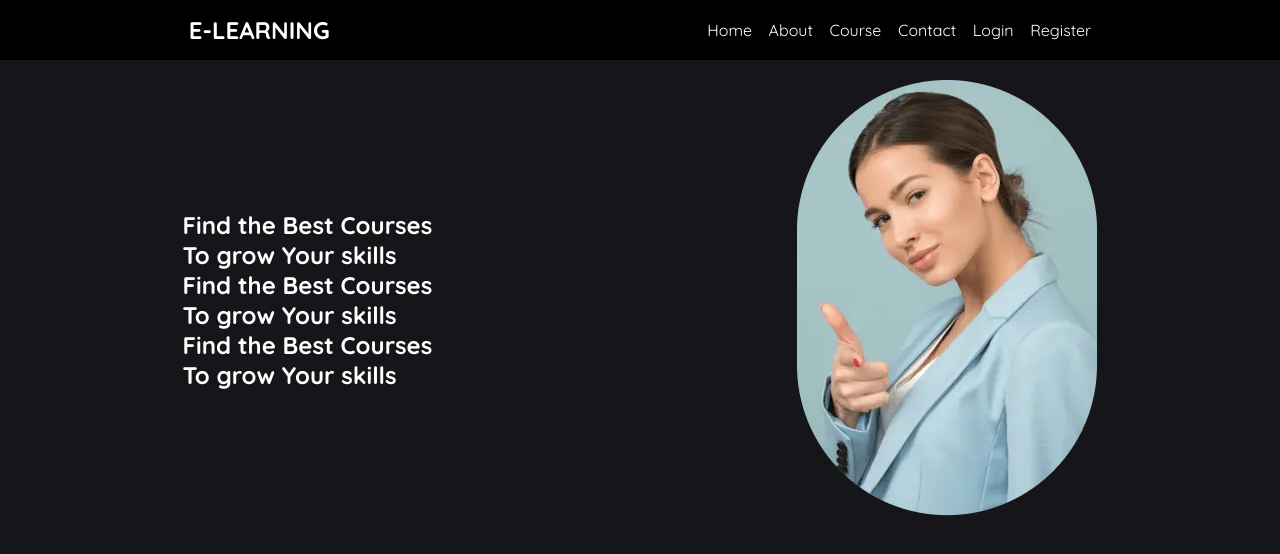
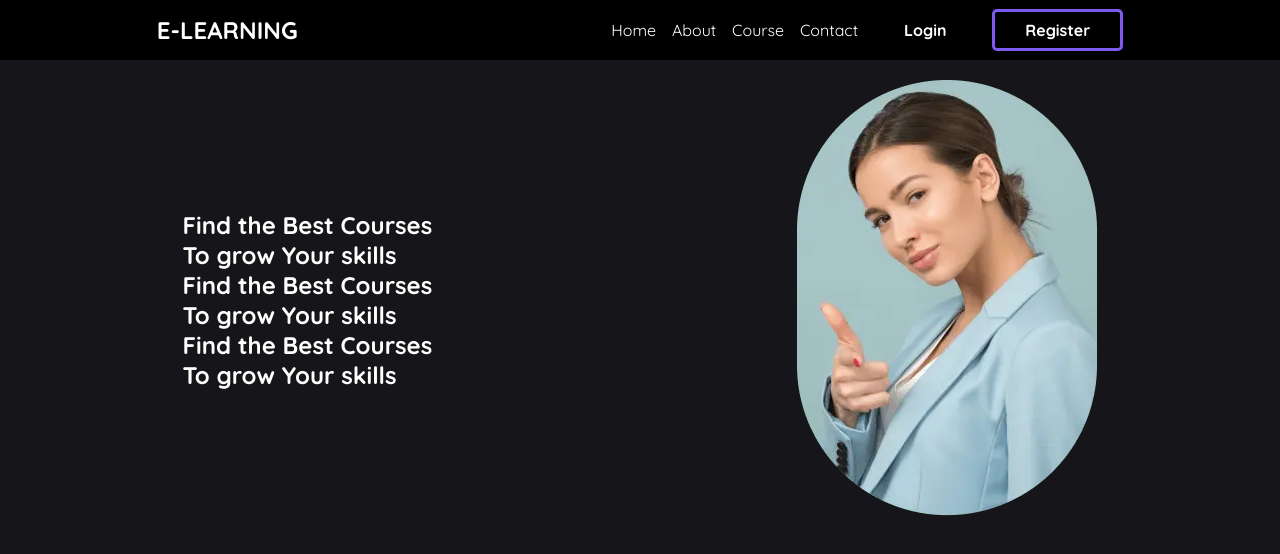
Before and after one commit to Rachmannh/e-learning, a plain HTML site: page index.html in a window 1280 px wide. Drawn offline with Linux system fonts and the light colour scheme.

Commit message:
mengubah nav dan hero

```diff
--- a/assets/css/style.css
+++ b/assets/css/style.css
@@ -42,7 +42,7 @@ nav {
 
 nav ul {
   display: flex;
-  width: 30%;
+  width: 40%;
   list-style: none;
   justify-content: space-between;
 }
@@ -113,6 +113,34 @@ nav ul li a:hover {
   transform: rotate(-45deg) translate(-1px, 0);
 }
 
+.btn-prim,
+.btn-second {
+  background-color: transparent;
+  transition: all 0.5s;
+  padding: 8px 30px;
+  border-radius: 5px;
+  font-weight: 700;
+}
+
+.btn-second {
+  background-color: transparent;
+  transition: all 0.5s;
+  padding: 8px 30px;
+  border-radius: 5px;
+  border: 3px solid var(--btn-color);
+  font-weight: 700;
+}
+
+.btn-prim:hover {
+  background-color: var(--btn-color);
+  color: var(--headline-color);
+}
+
+.btn-second:hover {
+  background-color: var(--btn-color);
+  color: var(--headline-color);
+}
+
 @media screen and (max-width: 768px) {
   nav ul {
     width: 35%;
@@ -125,10 +153,9 @@ nav ul li a:hover {
   }
   nav ul {
     position: absolute;
-    top: 0;
-    right: 0;
+    top: 50px;
     width: 100%;
-    height: 100%;
+    height: 300px;
     flex-direction: column;
     align-items: center;
     justify-content: space-evenly;
--- a/index.html
+++ b/index.html
@@ -20,8 +20,8 @@
         <li><a href="">About</a></li>
         <li><a href="">Course</a></li>
         <li><a href="">Contact</a></li>
-        <li><a href="">Login</a></li>
-        <li><a href="">Register</a></li>
+        <li><a href="" class="btn-prim">Login</a></li>
+        <li><a href="" class="btn-second">Register</a></li>
       </ul>
 
       <div class="menu">
```
